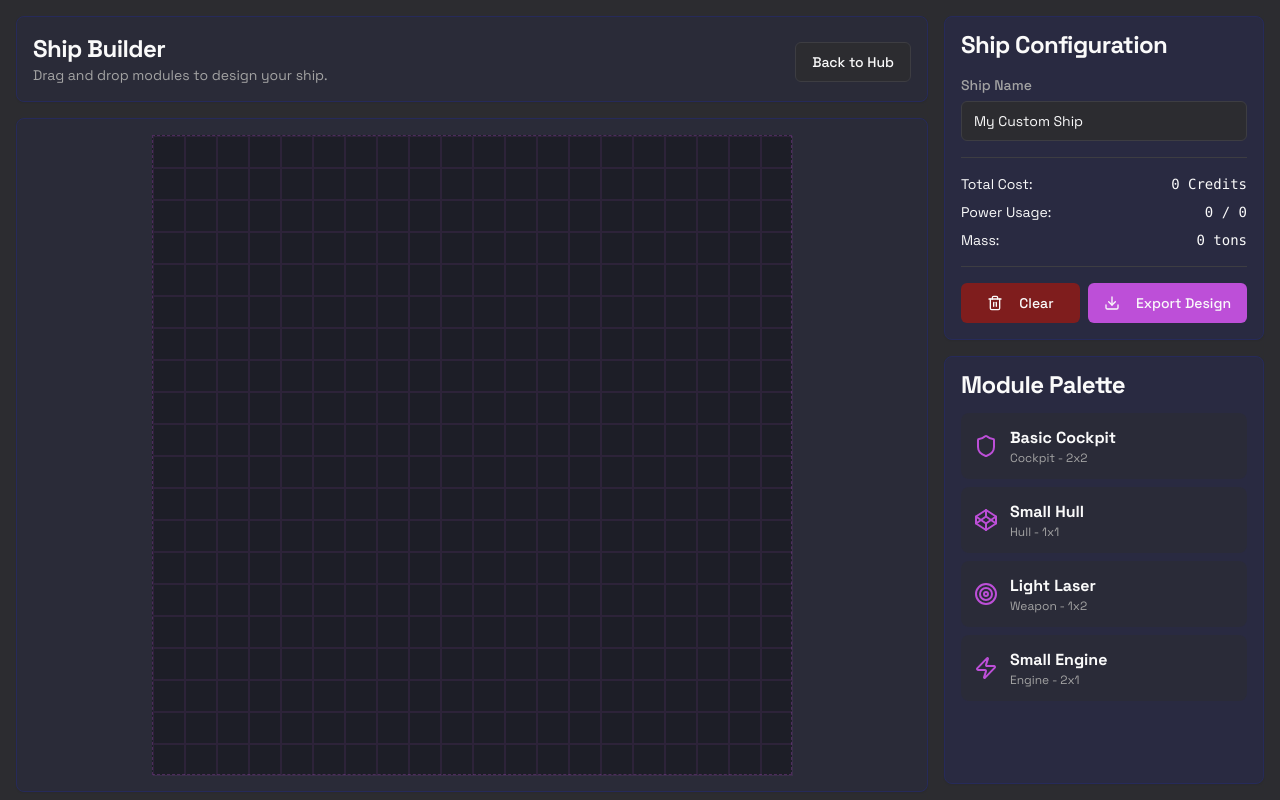
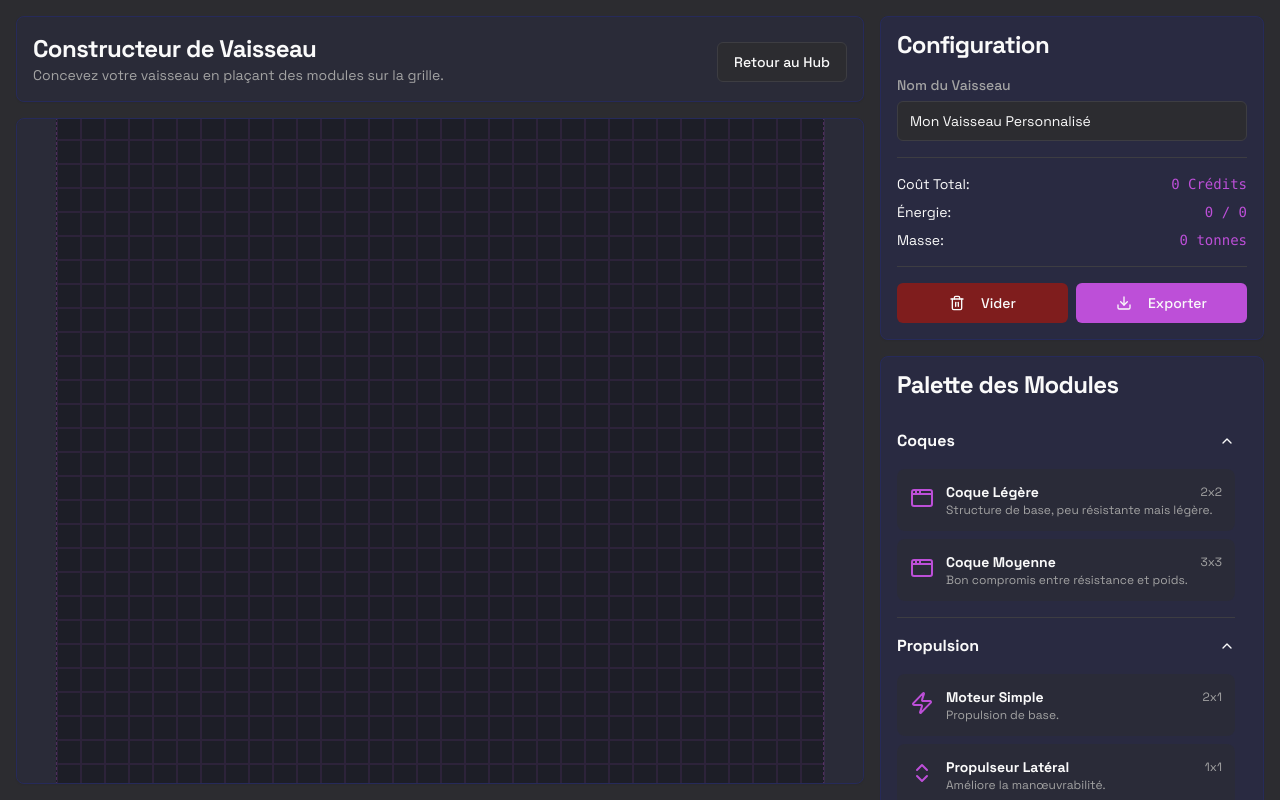
Before and after one commit to softpython2884/Space, a Next.js app: page /ship-builder in a window 1280 px wide. Built offline with nearby package versions, Linux system fonts and the light colour scheme.

Commit message:
NightDev - Commit#1

```diff
--- a/src/components/game/aim-indicator.tsx
+++ b/src/components/game/aim-indicator.tsx
@@ -21,7 +21,6 @@ export function AimIndicator({ rotation }: AimIndicatorProps) {
         className="opacity-50"
       >
         <path
-          transform="scale(-1, 1)"
           d="M 35.35 35.35 A 50 50 0 0 1 35.35 -35.35" // A 90 degree arc
           fill="none"
           stroke="hsl(var(--primary))"
@@ -29,7 +28,6 @@ export function AimIndicator({ rotation }: AimIndicatorProps) {
           strokeLinecap="round"
         />
         <polygon
-          transform="scale(-1, 1)"
           points="50,-5 56,0 50,5"
           className="fill-primary"
         />
--- a/src/components/ship-builder/ship-builder-view.tsx
+++ b/src/components/ship-builder/ship-builder-view.tsx
@@ -6,38 +6,65 @@ import { Button } from '@/components/ui/button';
 import { Input } from '@/components/ui/input';
 import { Separator } from '@/components/ui/separator';
 import { ScrollArea } from '@/components/ui/scroll-area';
-import { Codepen, Download, Trash2, Shield, Target, Zap } from 'lucide-react';
+import { Accordion, AccordionContent, AccordionItem, AccordionTrigger } from '@/components/ui/accordion';
+import {
+  Codepen, Download, Trash2, Shield, Target, Zap, Snowflake, BrainCircuit, Ghost, Radar, Container, Power, ChevronsUpDown, LocateFixed, Crosshair, AppWindow
+} from 'lucide-react';
 import Link from 'next/link';
 
-// Placeholder types, we'll expand these later
+type ModuleCategory = 'Coques' | 'Propulsion' | 'Réacteurs' | 'Défense' | 'Armes' | 'Systèmes';
+
 type Module = {
   id: string;
   name: string;
-  type: 'Hull' | 'Cockpit' | 'Weapon' | 'Engine';
+  category: ModuleCategory;
+  description: string;
   icon: React.ElementType;
   size: [number, number]; // [width, height] in grid units
   cost: number;
-  power: number; // can be negative for consumers
+  mass: number;
+  power: number; // generation is positive, consumption is negative
+};
+
+const GRID_SIZE = 32;
+
+const MODULE_PALETTE: Record<ModuleCategory, Module[]> = {
+  'Coques': [
+    { id: 'hull_light', name: 'Coque Légère', category: 'Coques', description: "Structure de base, peu résistante mais légère.", icon: AppWindow, size: [2, 2], cost: 100, mass: 50, power: 0 },
+    { id: 'hull_medium', name: 'Coque Moyenne', category: 'Coques', description: "Bon compromis entre résistance et poids.", icon: AppWindow, size: [3, 3], cost: 300, mass: 150, power: 0 },
+  ],
+  'Propulsion': [
+    { id: 'engine_basic', name: 'Moteur Simple', category: 'Propulsion', description: "Propulsion de base.", icon: Zap, size: [2, 1], cost: 200, mass: 20, power: -20 },
+    { id: 'thruster_directional', name: 'Propulseur Latéral', category: 'Propulsion', description: "Améliore la manœuvrabilité.", icon: ChevronsUpDown, size: [1, 1], cost: 150, mass: 5, power: -5 },
+  ],
+  'Réacteurs': [
+     { id: 'reactor_small', name: 'Petit Réacteur', category: 'Réacteurs', description: "Fournit une énergie limitée.", icon: Power, size: [2, 2], cost: 500, mass: 100, power: 100 },
+  ],
+  'Défense': [
+    { id: 'shield_light', name: 'Bouclier Léger', category: 'Défense', description: "Protection énergétique de base.", icon: Shield, size: [1, 1], cost: 300, mass: 15, power: -15 },
+    { id: 'cooling_passive', name: 'Radiateur Passif', category: 'Défense', description: "Dissipe la chaleur des systèmes.", icon: Snowflake, size: [1, 2], cost: 100, mass: 10, power: -2 },
+  ],
+  'Armes': [
+    { id: 'laser_light', name: 'Laser Léger', category: 'Armes', description: "Arme énergétique à tir rapide.", icon: Target, size: [1, 2], cost: 250, mass: 10, power: -10 },
+    { id: 'cannon_basic', name: 'Canon Balistique', category: 'Armes', description: "Tire des projectiles physiques.", icon: Crosshair, size: [2, 2], cost: 400, mass: 30, power: -5 },
+    { id: 'missile_pod', name: 'Lance-missiles', category: 'Armes', description: "Tire des missiles à tête chercheuse.", icon: LocateFixed, size: [2, 3], cost: 800, mass: 50, power: -8 },
+  ],
+  'Systèmes': [
+    { id: 'storage_small', name: 'Soute Standard', category: 'Systèmes', description: "Stockage de cargo.", icon: Container, size: [2, 2], cost: 50, mass: 20, power: 0 },
+    { id: 'targeting_basic', name: 'IA de Ciblage', category: 'Systèmes', description: "Aide à la visée.", icon: BrainCircuit, size: [1, 1], cost: 1000, mass: 5, power: -10 },
+    { id: 'stealth_module', name: 'Module Furtif', category: 'Systèmes', description: "Réduit la signature radar.", icon: Ghost, size: [1, 1], cost: 1500, mass: 10, power: -30 },
+  ]
 };
 
 type ShipCell = {
   moduleId: string | null;
 };
 
-const GRID_SIZE = 20;
-
-const AVAILABLE_MODULES: Module[] = [
-  { id: 'cockpit_basic', name: 'Basic Cockpit', type: 'Cockpit', icon: Shield, size: [2, 2], cost: 100, power: 5 },
-  { id: 'hull_small', name: 'Small Hull', type: 'Hull', icon: Codepen, size: [1, 1], cost: 10, power: 0 },
-  { id: 'laser_light', name: 'Light Laser', type: 'Weapon', icon: Target, size: [1, 2], cost: 50, power: -10 },
-  { id: 'engine_small', name: 'Small Engine', type: 'Engine', icon: Zap, size: [2, 1], cost: 80, power: -5 },
-];
-
 export function ShipBuilderView() {
   const [grid, setGrid] = useState<ShipCell[][]>(
     Array(GRID_SIZE).fill(null).map(() => Array(GRID_SIZE).fill({ moduleId: null }))
   );
-  const [shipName, setShipName] = useState('My Custom Ship');
+  const [shipName, setShipName] = useState('Mon Vaisseau Personnalisé');
 
   const handleExport = () => {
     const shipDesign = {
@@ -69,22 +96,22 @@ export function ShipBuilderView() {
         <Card className="bg-secondary/20 border-secondary">
            <CardHeader className="flex flex-row items-center justify-between p-4">
             <div>
-              <CardTitle className="font-headline text-2xl">Ship Builder</CardTitle>
-              <CardDescription>Drag and drop modules to design your ship.</CardDescription>
+              <CardTitle className="font-headline text-2xl">Constructeur de Vaisseau</CardTitle>
+              <CardDescription>Concevez votre vaisseau en plaçant des modules sur la grille.</CardDescription>
             </div>
             <Link href="/">
-              <Button variant="outline">Back to Hub</Button>
+              <Button variant="outline">Retour au Hub</Button>
             </Link>
            </CardHeader>
         </Card>
-        <Card className="flex-grow bg-secondary/20 border-secondary p-4 flex items-center justify-center">
+        <Card className="flex-grow bg-secondary/20 border-secondary p-4 flex items-center justify-center overflow-auto">
             <div
               className="grid bg-black/30 border border-dashed border-primary/30"
               style={{
-                  gridTemplateColumns: `repeat(${GRID_SIZE}, 2rem)`,
-                  gridTemplateRows: `repeat(${GRID_SIZE}, 2rem)`,
-                  width: `${GRID_SIZE * 2}rem`,
-                  height: `${GRID_SIZE * 2}rem`,
+                  gridTemplateColumns: `repeat(${GRID_SIZE}, 1.5rem)`,
+                  gridTemplateRows: `repeat(${GRID_SIZE}, 1.5rem)`,
+                  width: `${GRID_SIZE * 1.5}rem`,
+                  height: `${GRID_SIZE * 1.5}rem`,
               }}
             >
               {grid.flat().map((cell, index) => (
@@ -95,15 +122,15 @@ export function ShipBuilderView() {
       </div>
 
       {/* Right Sidebar: Palette and Stats */}
-      <div className="w-80 flex-shrink-0 flex flex-col gap-4">
+      <div className="w-96 flex-shrink-0 flex flex-col gap-4">
         {/* Actions & Stats */}
         <Card className="bg-secondary/40 border-secondary">
           <CardHeader className="p-4">
-            <CardTitle className="font-headline">Ship Configuration</CardTitle>
+            <CardTitle className="font-headline">Configuration</CardTitle>
           </CardHeader>
           <CardContent className="p-4 pt-0 space-y-4">
              <div>
-                <label htmlFor="shipName" className="text-sm font-medium text-muted-foreground">Ship Name</label>
+                <label htmlFor="shipName" className="text-sm font-medium text-muted-foreground">Nom du Vaisseau</label>
                 <Input
                   id="shipName"
                   value={shipName}
@@ -113,17 +140,17 @@ export function ShipBuilderView() {
              </div>
              <Separator />
              <div className="space-y-2 text-sm">
-                <div className="flex justify-between"><span>Total Cost:</span> <span className="font-mono">0 Credits</span></div>
-                <div className="flex justify-between"><span>Power Usage:</span> <span className="font-mono">0 / 0</span></div>
-                <div className="flex justify-between"><span>Mass:</span> <span className="font-mono">0 tons</span></div>
+                <div className="flex justify-between"><span>Coût Total:</span> <span className="font-mono text-primary">0 Crédits</span></div>
+                <div className="flex justify-between"><span>Énergie:</span> <span className="font-mono text-primary">0 / 0</span></div>
+                <div className="flex justify-between"><span>Masse:</span> <span className="font-mono text-primary">0 tonnes</span></div>
              </div>
              <Separator />
              <div className="flex gap-2">
                  <Button onClick={handleClear} variant="destructive" className="w-full">
-                    <Trash2 className="mr-2 h-4 w-4"/> Clear
+                    <Trash2 className="mr-2 h-4 w-4"/> Vider
                  </Button>
                 <Button onClick={handleExport} className="w-full">
-                  <Download className="mr-2 h-4 w-4" /> Export Design
+                  <Download className="mr-2 h-4 w-4" /> Exporter
                 </Button>
              </div>
           </CardContent>
@@ -132,23 +159,35 @@ export function ShipBuilderView() {
         {/* Module Palette */}
         <Card className="bg-secondary/40 border-secondary flex-grow flex flex-col">
           <CardHeader className="p-4">
-            <CardTitle className="font-headline">Module Palette</CardTitle>
+            <CardTitle className="font-headline">Palette des Modules</CardTitle>
           </CardHeader>
           <CardContent className="p-4 pt-0 flex-grow">
-            <ScrollArea className="h-full">
+            <ScrollArea className="h-full pr-3">
+              <Accordion type="multiple" defaultValue={Object.keys(MODULE_PALETTE)} className="w-full">
+                {(Object.keys(MODULE_PALETTE) as ModuleCategory[]).map(category => (
+                  <AccordionItem value={category} key={category}>
+                    <AccordionTrigger className="font-semibold">{category}</AccordionTrigger>
+                    <AccordionContent>
                       <div className="space-y-2">
-                {AVAILABLE_MODULES.map(module => (
+                        {MODULE_PALETTE[category].map(module => (
                           <div key={module.id} className="p-3 bg-background/50 rounded-lg border border-transparent hover:border-primary cursor-grab transition-all">
-                      <div className="flex items-center gap-3">
-                        <module.icon className="h-6 w-6 text-primary" />
-                        <div>
+                              <div className="flex items-start gap-3">
+                                <module.icon className="h-6 w-6 text-primary mt-1 flex-shrink-0" />
+                                <div className="flex-grow">
+                                  <div className="flex justify-between items-center">
                                     <p className="font-semibold">{module.name}</p>
-                          <p className="text-xs text-muted-foreground">{module.type} - {module.size[0]}x{module.size[1]}</p>
+                                    <p className="text-xs text-muted-foreground">{module.size[0]}x{module.size[1]}</p>
+                                  </div>
+                                  <p className="text-xs text-muted-foreground">{module.description}</p>
                                 </div>
                               </div>
                           </div>
                         ))}
                       </div>
+                    </AccordionContent>
+                  </AccordionItem>
+                ))}
+              </Accordion>
             </ScrollArea>
           </CardContent>
         </Card>
```
Lines whose indentation alone changed are shown as unchanged.
